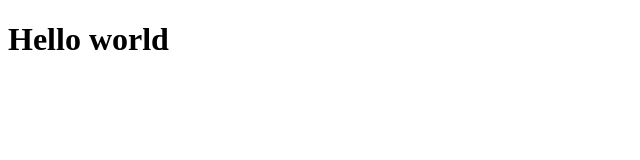
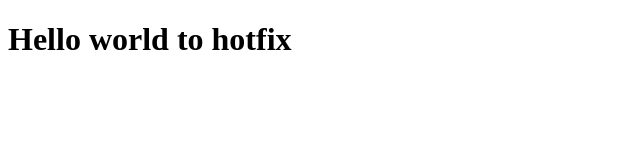
Before and after one commit to kunykid/CT300_LAB1_BT1, a plain HTML site: page index.html in a window 1280 px wide. Shown: the whole page, without its empty margins (0-640 px from the left). Drawn offline with Linux system fonts and the light colour scheme.

Commit message:
index.html to hotfix

```diff
--- a/index.html
+++ b/index.html
@@ -8,7 +8,7 @@
 </head>
 
 <body>
-    <h1>Hello world</h1>
+    <h1>Hello world to hotfix</h1>
 </body>
 
 </html>
```
